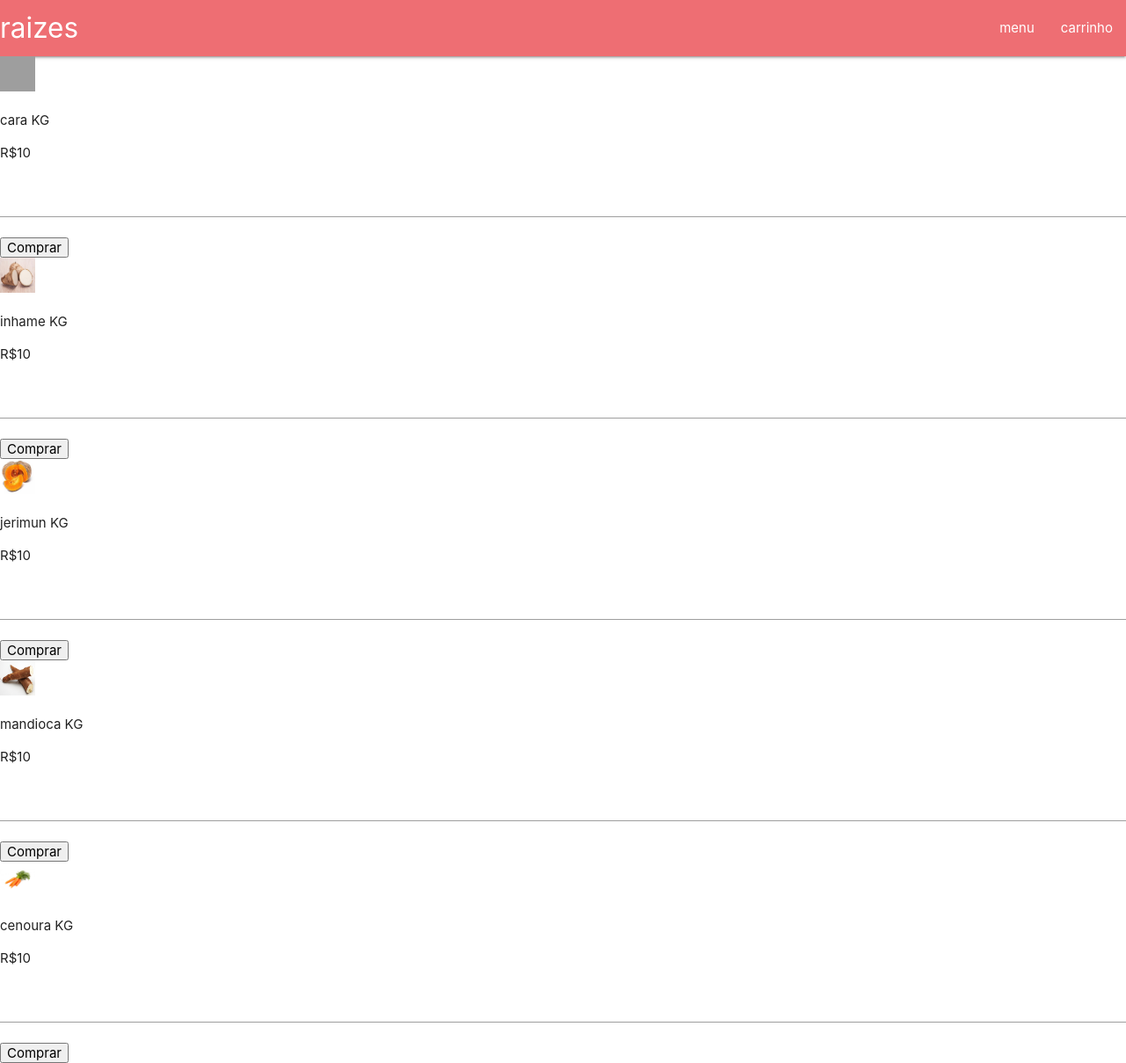
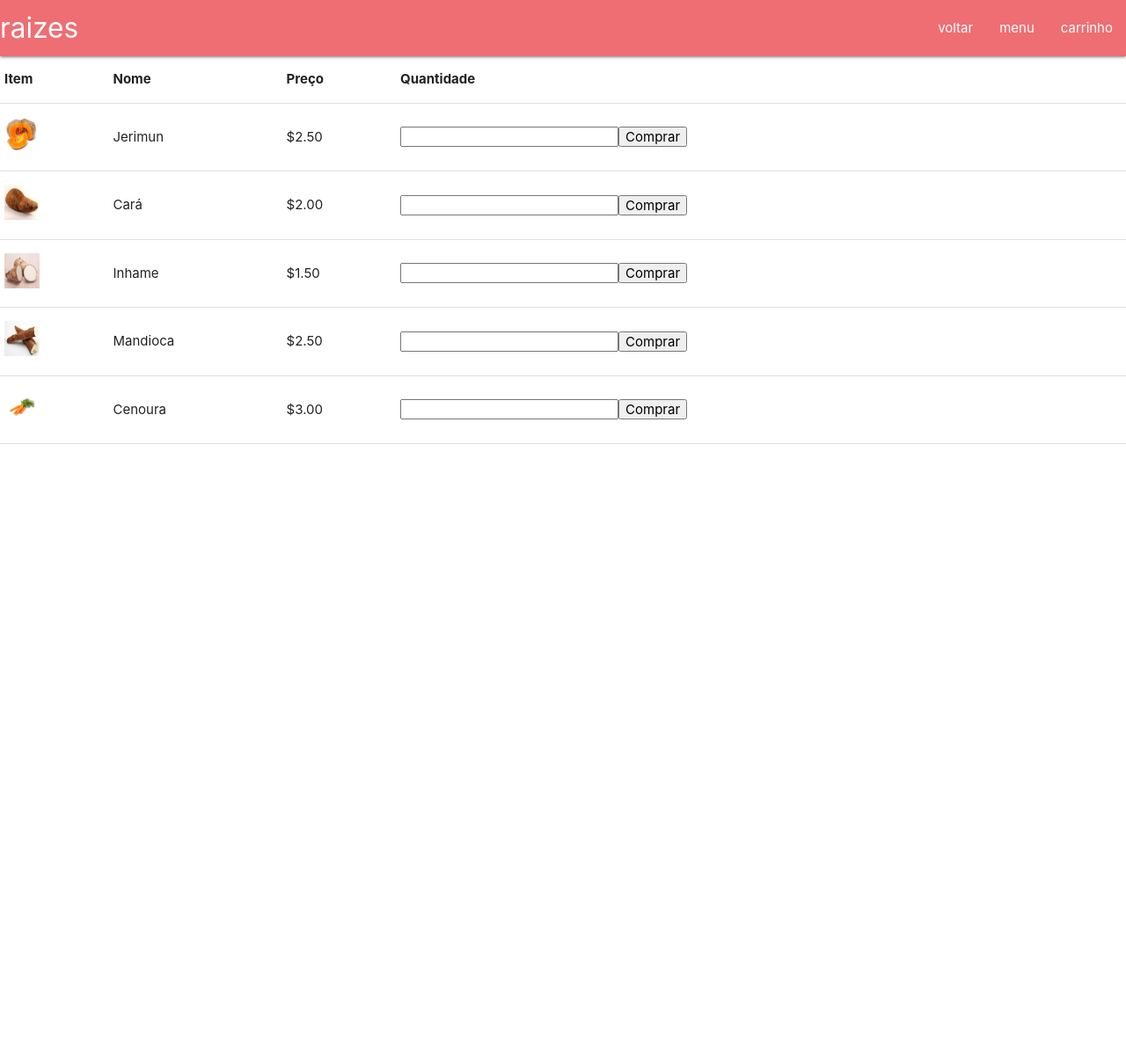
Before and after one commit to izadora-oliveira/projetophp, a PHP site: page /raizes.php in a window 1280 px wide. Shown: the whole page at 88% size. After the commit the page ends 505 px from the top, so only its background shows below. Run offline with PHP 8.4, Linux system fonts and the light colour scheme; the visitor is signed in with stand-in values (Sample User, id 1); grey boxes are pictures that could not be loaded.

Commit message:
Update raizes.php

```diff
--- a/raizes.php
+++ b/raizes.php
@@ -15,52 +15,54 @@
     <div class="nav-wrapper">
       <a href="#" class="brand-logo">raizes </a>
       <ul id="nav-mobile" class="right hide-on-med-and-down">
+        <li><a href="javascript:history.back()">voltar</a></li>
         <li><a href="index.php">menu</a></li>
         <li><a href="carrinho.php">carrinho</a></li>
       </ul>
     </div>
   </nav>
-  <img src="imagensdoprojeto\cará.jpg" width="40" height="40">
-  <p>cara KG</p>
-  <p>R$10</p>
-  <p>
-    <input name="produto" type="text">
-  </p>
-  <button>Comprar</button>
-  <br>
-  <img src="imagensdoprojeto\inhame.jpg" width="40" height="40">
-  <p>inhame KG</p>
-  <p>R$10</p>
-  <p>
-    <input name="produto" type="text">
-  </p>
-  <button>Comprar</button>
+  <table>
+        <thead>
+          <tr>
+              <th>Item</th>
+              <th>Nome</th>
+              <th>Preço</th>
+              <th>Quantidade</th>
+          </tr>
+        </thead>
 
-  <br>
-  <img src="imagensdoprojeto\jerimun.jpg" width="40" height="40">
-  <p>jerimun KG</p>
-  <p>R$10</p>
-  <p>
-    <input name="produto" type="text">
-  </p>
-  <button>Comprar</button>
-
-  <br>
-  <img src="imagensdoprojeto\mandioca.jpg" width="40" height="40">
-  <p>mandioca KG</p>
-  <p>R$10</p>
-  <p>
-    <input name="produto" type="text">
-  </p>
-  <button>Comprar</button>
-
-  <br>
-  <img src="imagensdoprojeto\cenoura.jpg" width="40" height="40">
-  <p>cenoura KG</p>
-  <p>R$10</p>
-  <p>
-    <input name="produto" type="text">
-  </p>
-  <button>Comprar</button>
+        <tbody>
+          <tr>
+            <td><img src="imagensdoprojeto\jerimun.jpg" width="40" height="40"></td>
+            <td>Jerimun</td>
+            <td>$2.50</td>
+            <td><input name="produto" type="int"><button>Comprar</button></td>
+          </tr>
+          <tr>
+            <td><img src="imagensdoprojeto\cara.jpg" width="40" height="40"></td>
+            <td>Cará</td>
+            <td>$2.00</td>
+            <td><input name="produto" type="int"><button>Comprar</button></td>
+          </tr>
+          <tr>
+            <td><img src="imagensdoprojeto\inhame.jpg" width="40" height="40"></td>
+            <td>Inhame</td>
+            <td>$1.50</td>
+            <td><input name="produto" type="int"><button>Comprar</button></td>
+          </tr>
+          <tr>
+            <td><img src="imagensdoprojeto\mandioca.jpg" width="40" height="40"></td>
+            <td>Mandioca</td>
+            <td>$2.50</td>
+            <td><input name="produto" type="int"><button>Comprar</button></td>
+          </tr>
+          <tr>
+            <td><img src="imagensdoprojeto\cenoura.jpg" width="40" height="40"></td>
+            <td>Cenoura</td>
+            <td>$3.00</td>
+            <td><input name="produto" type="int"><button>Comprar</button></td>
+          </tr>
+        </tbody>
+      </table>
 </body>
 </html>
```
